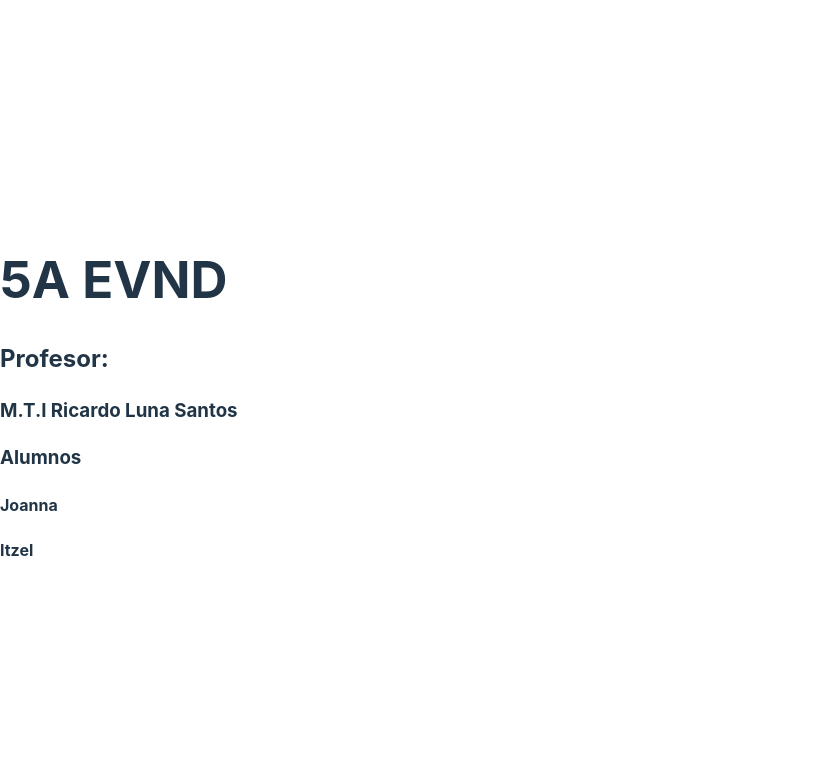
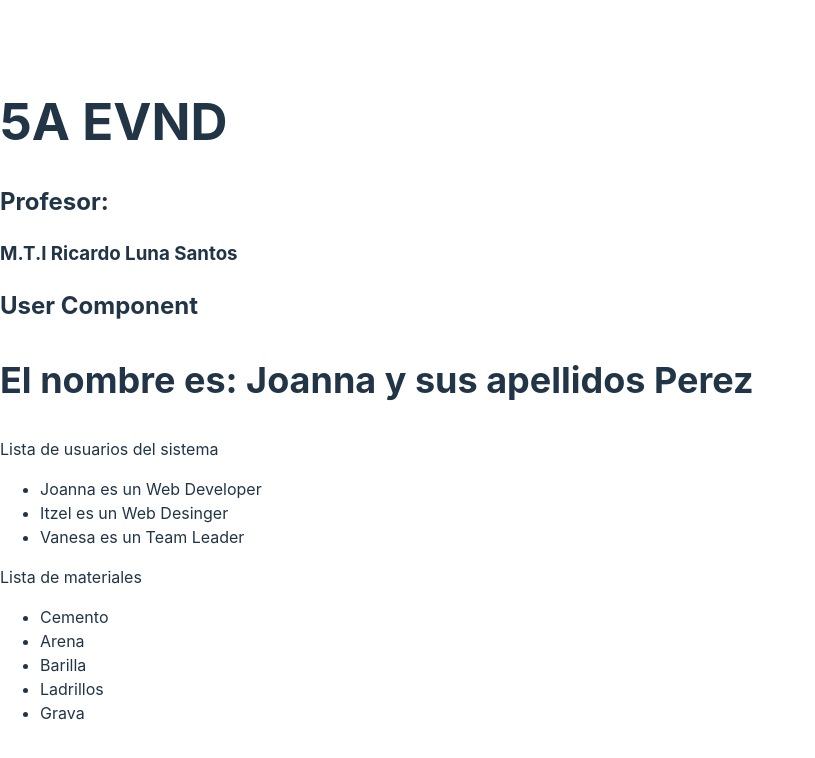
Before and after one commit to 240222-rgb/ReactJS, a React (Vite) app in the folder my-react-app/: page / in a window 1280 px wide. Shown: the top 758 px of the page, without its empty margins (0-815 px from the left). Built offline with nearby package versions, Linux system fonts and the light colour scheme.

Commit message:
add: se agregaron funciones y componentes con una lista de usuarios y materiales

```diff
--- a/my-react-app/src/App.jsx
+++ b/my-react-app/src/App.jsx
@@ -1,14 +1,66 @@
 function App() {
+
   return (
   <div>
   <h1>5A EVND</h1>
   <h2>Profesor:</h2>
   <h3>M.T.I Ricardo Luna Santos</h3>
-  <h3>Alumnos</h3>
-  <h4>Joanna</h4>
-  <h4>Itzel</h4>
+  <UserComponent/>
+  <ProfileComponent/>
+  <FeedComponent/>
   </div>
   )
 }
 
+function UserComponent(){
+  const nombre='Joanna';
+  const apellidos='Perez';
+  const nombrecompleto= <h2>El nombre es: {nombre} y sus apellidos {apellidos}</h2>;
+  return <h2>User Component {nombrecompleto}</h2>;
+}
+function ProfileComponent(){
+   const users= [
+    { id: 1, name:'Joanna', role: 'Web Developer'},
+    { id: 2, name:'Itzel', role: 'Web Desinger'},
+    { id: 3, name:'Vanesa', role: 'Team Leader'},
+   ]
+  return (
+    <>
+    <p>Lista de usuarios del sistema</p>
+    <ul>
+      {
+      users.map(function(user, index){
+        return (
+          <li key={index}>{user.name} es un {user.role}</li>
+        )
+      })
+    }
+    </ul>
+    </>
+  )
+}
+function FeedComponent(){
+  const materiales= [
+    { id: 1, name:'Cemento'},
+    { id: 2, name:'Arena'},
+    { id: 3, name:'Barilla'},
+    { id: 4, name:'Ladrillos'},
+    { id: 5, name:'Grava'},
+
+   ]
+  return (
+    <>
+    <p>Lista de materiales</p>
+    <ul>
+      {materiales.map(function(material, index){
+      return (
+        <li key={index}>{material.name} </li>
+        )
+      })
+    }
+    </ul>
+    </>
+  )
+}
+
 export default App
```
